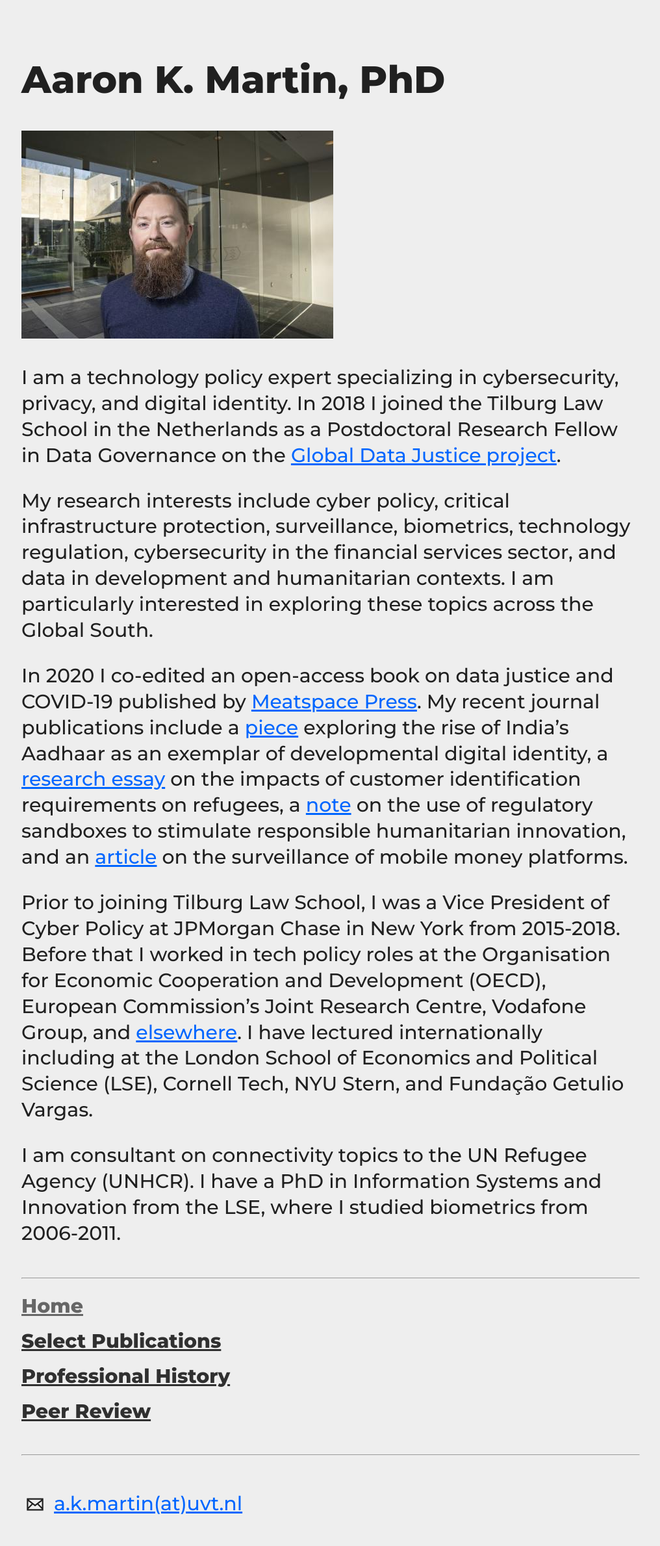
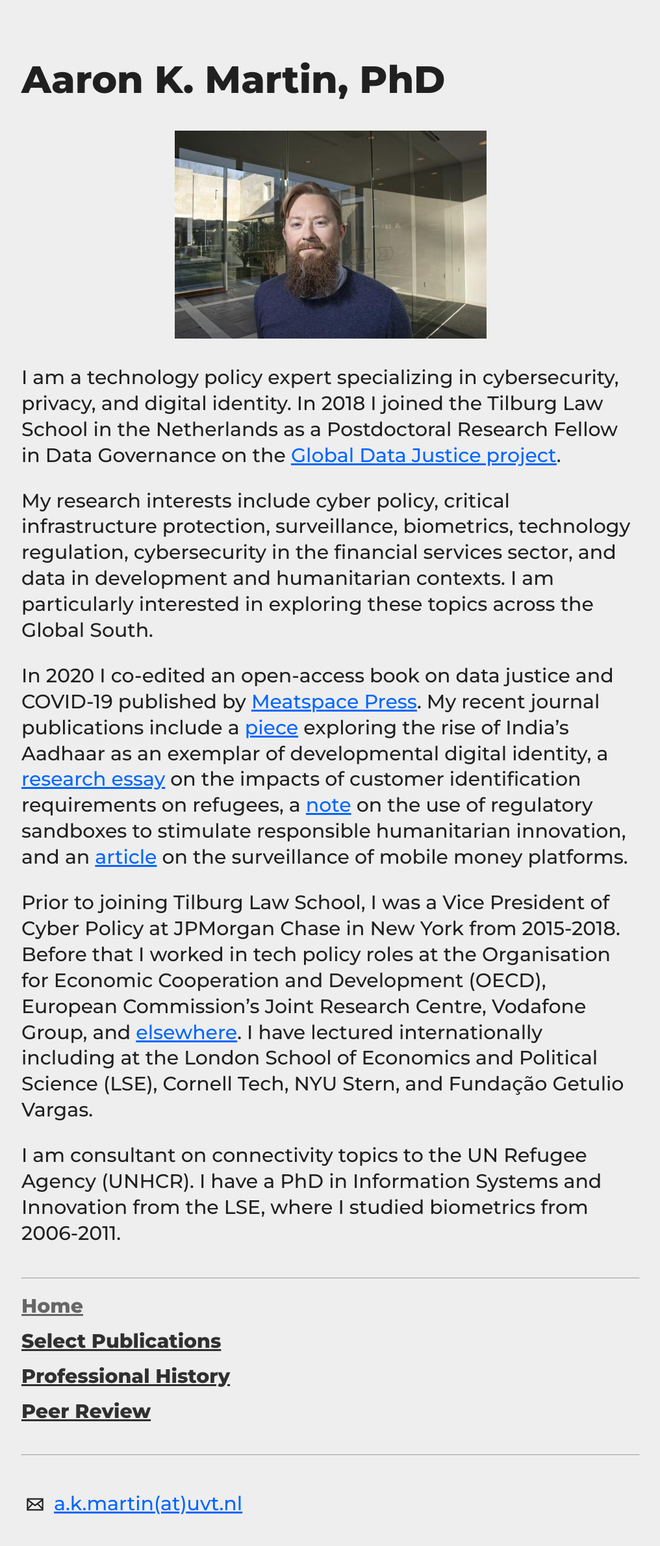
Before and after one commit to haroonalrasheed/641a, a Jekyll site: the page built from index.md, in a window 1280 px wide. Shown: the whole page at 65% size, without its empty margins (131-1147 px from the left). Built offline with Jekyll 4.4.1, drawn with Linux system fonts in a browser that asks for light colours.

Commit message:
Update index.md

```diff
--- a/index.md
+++ b/index.md
@@ -2,9 +2,9 @@
 layout: default
 title: Aaron K. Martin, PhD
 ---
-
-![Aaron K. Martin, PhD](images/aaron.jpg)
-
+<p align="center">
+  <img src="images/aaron.jpg">
+</p>
 
 I am a technology policy expert specializing in cybersecurity, privacy, and digital identity. In 2018 I joined the Tilburg Law School in the Netherlands as a Postdoctoral Research Fellow in Data Governance on the [Global Data Justice project](https://globaldatajustice.org).
 
```
